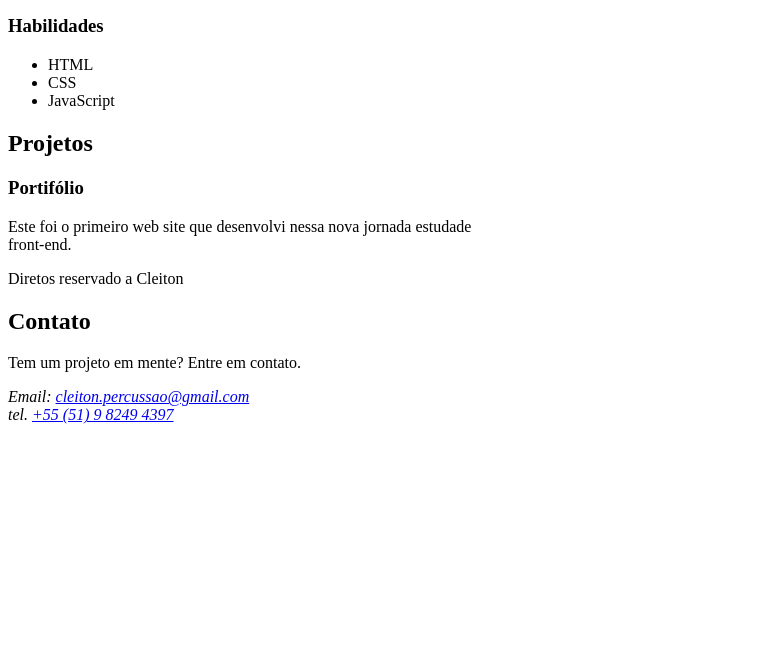
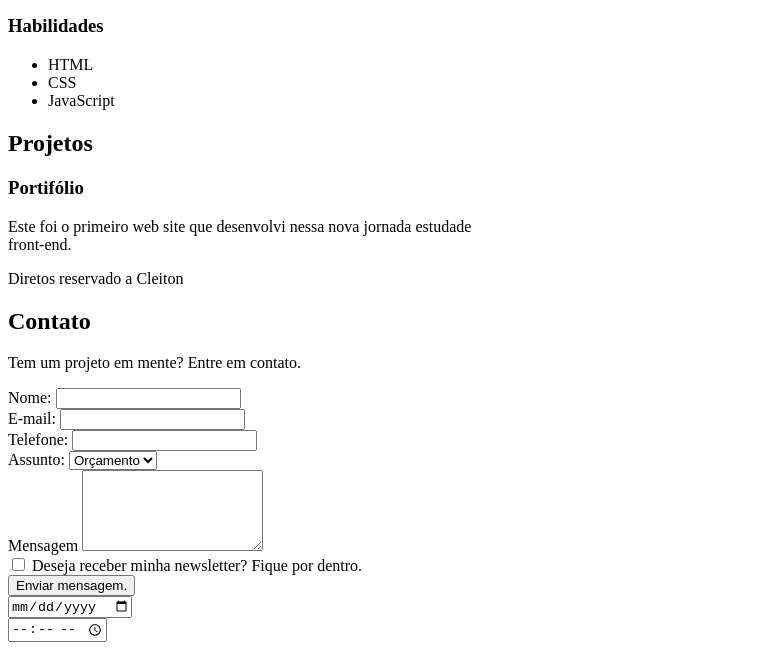
Before and after one commit to Cleitonr87/Site, a plain HTML site: page index.html in a window 1280 px wide. Shown: the part 556-1206 px from the top of the page, without its empty margins (0-774 px from the left). Before the commit the page ends 988 px from the top, so only its background shows below. Drawn offline with Linux system fonts and the light colour scheme; files whose address does not match are found by name.

Commit message:
atualização 3

```diff
--- a/index.html
+++ b/index.html
@@ -31,7 +31,7 @@
                 Olá, Me chamo Cleiton. Tenho 38 anos. Atualmente atua no ramo moveleiro
                 desenvolvendo e executando <br> projetos de alto padráo.
                 Estou entrando em uma transição de carreira e, por isso, decidi entrar
-                na primeira trilha <br> sobre desenvolvimento de softwares. Adicionado mais um texte teste!
+                na primeira trilha <br> sobre desenvolvimento de softwares.
             </p>
         </article>
 
@@ -69,10 +69,37 @@
 
             <p>Tem um projeto em mente? Entre em contato.</p>
 
-            <address>
-                Email: <a href="meilto:cleiton.percussao@gmail.com">cleiton.percussao@gmail.com</a><br>
-                tel. <a href="+55 (51) 9 8249 4397">+55 (51) 9 8249 4397 </a>
-            </address>
+            <form action="">
+                <label for="nome"> Nome: </label>
+                <input type="text" id="nome" name="nome" required > <br>
+
+                <label for="email"> E-mail: </label>
+                <input type="email" id="email" name="email" required > <br>
+
+                <label for="telefone"> Telefone: </label>
+                <input type="tel" id="telefone" name="telefone" required > <br>
+
+                <label for="assunto"> Assunto: </label>
+                <select name="assunto" id="">assunto
+                    <option value="orcamento"> Orçamento </option>
+                    <option value="duvidas"> Dúvidas </option>
+                    <option value="outros"> Outros </option>
+                </select> <br>
+
+                <label for="mensagem"> Mensagem </label>
+                <textarea name="mensagem" id="mensagem" cols="20" rows="5"> </textarea> <br>
+
+                <input type="checkbox" name="inscricao" id="inscricao">
+                <label for="inscricao"> Deseja receber minha newsletter? Fique por dentro. </label> <br>
+
+                <input type="submit" value="Enviar mensagem."> <br>
+
+                <input type="date"> <br>
+
+                <input type="time">
+
+            </form>
+
         </section>
     </footer>
 </body>
```
